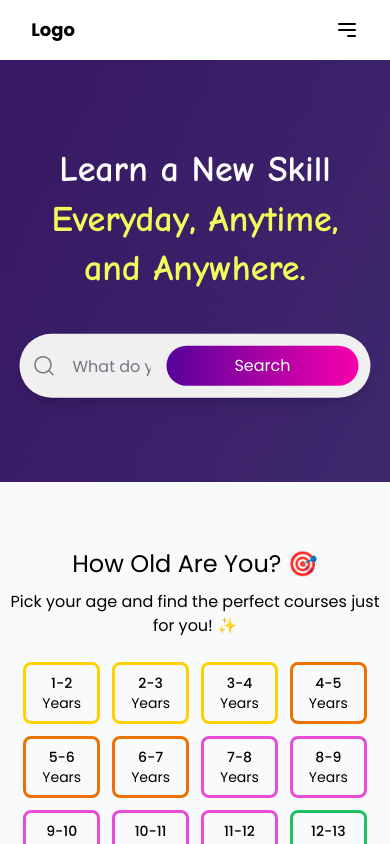
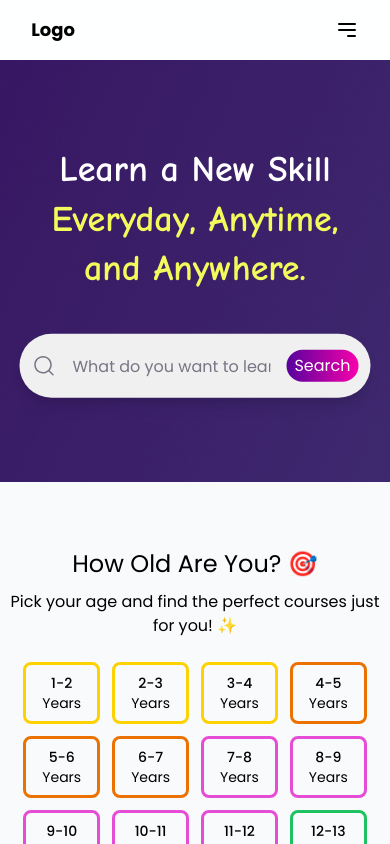
Before and after one commit to iAmReal-dev/LearnSphere, a React (Vite) app: page / in a window 390 px wide. Built offline with nearby package versions, Linux system fonts and the light colour scheme.

Commit message:
-- update ui

```diff
--- a/src/components/Search.jsx
+++ b/src/components/Search.jsx
@@ -6,11 +6,11 @@ const Search = () => {
             <input
                 type="text"
                 placeholder="What do you want to learn today?"
-                className="placeholder:font-poppins placeholder:text-[#777584] placeholder:text-[16px] bg-transparent text-white placeholder-gray-300 outline-none px-4 py-2 w-full"
+                className="placeholder:font-poppins placeholder:text-[#777584] text-[#777584] placeholder:text-[16px] bg-transparent placeholder-gray-300 outline-none px-4 py-2 w-full"
             />
 
-            <button className="cursor-pointer font-poppins bg-gradient-to-r from-[#57029C] to-[#F700AC] text-white rounded-full px-4 py-2 flex items-center space-x-2 hover:opacity-90 transition duration-300">
-                <span className="w-40">Search</span>
+            <button className="cursor-pointer font-poppins bg-gradient-to-r from-[#57029C] to-[#F700AC] text-white rounded-full px-2 py-1 md:px-4 md:py-2 flex items-center space-x-2 hover:opacity-90 transition duration-300">
+                <span className="w-30 md:w-40">Search</span>
             </button>
 
         </div>
```
